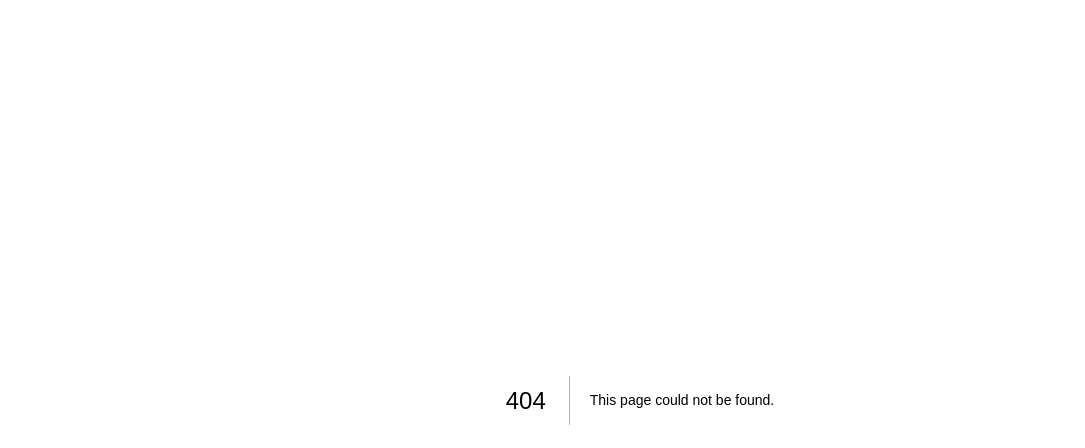
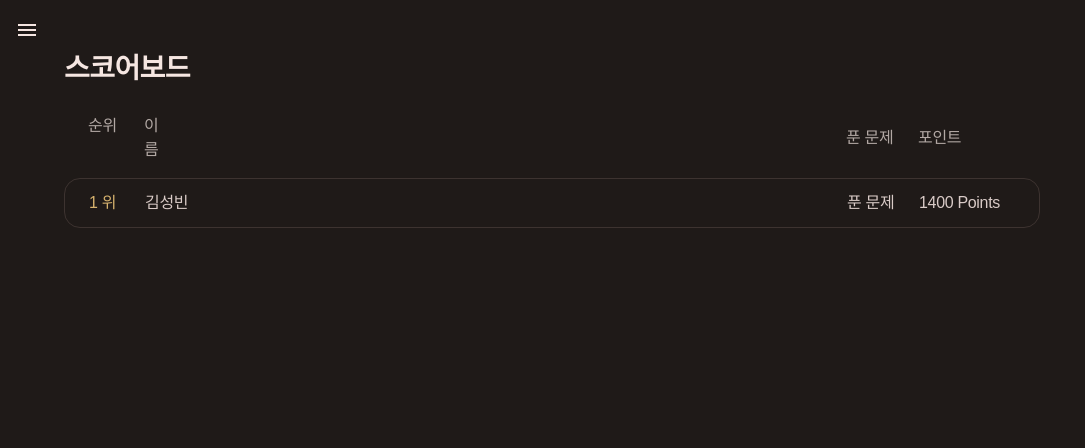
Before and after one commit to 2024-LOGCON/logcon-frontend, a Next.js app: page /scoreboard in a window 1280 px wide. Before the commit this address had no page. Shown: the top 448 px of the page, without its empty margins (0-1085 px from the left). Built offline with nearby package versions, Linux system fonts and the light colour scheme; a web font is replaced by a local one.

Commit message:
feat: Create scoreboard page

```diff
--- /dev/null
+++ b/pages/scoreboard/index.tsx
@@ -0,0 +1,194 @@
+import Content from "@/components/Content";
+import styled from "styled-components";
+
+export default function Scoreboard() {
+  return (
+    <>
+      <Content.Container>
+        <Category>
+          <MainTitle>스코어보드</MainTitle>
+          <MainWrapper>
+            <ProblemWrapper>
+              <HeaderWrapper>
+                <HeaderContentLeft>
+                  <HeaderContentLeftItmes1>순위</HeaderContentLeftItmes1>
+                  <HeaderContentLeftItems2>이름</HeaderContentLeftItems2>
+                </HeaderContentLeft>
+                <HeaderContentRight>
+                  <HeaderContentRightItems1>푼 문제</HeaderContentRightItems1>
+                  <HeaderContentRightItems2>포인트</HeaderContentRightItems2>
+                </HeaderContentRight>
+              </HeaderWrapper>
+            </ProblemWrapper>
+            <TableWrapper>
+              <TableContentWrapper>
+                <TableContent>
+                  <TableSubContentLeft>
+                    <TableContentLeftItems1>1 위</TableContentLeftItems1>
+                    <TableContentLeftItems2>김성빈</TableContentLeftItems2>
+                  </TableSubContentLeft>
+                  <TableSubContentRight>
+                    <TableContentRightItems1>푼 문제</TableContentRightItems1>
+                    <TableContentRightItems2>
+                      1400 Points
+                    </TableContentRightItems2>
+                  </TableSubContentRight>
+                </TableContent>
+              </TableContentWrapper>
+            </TableWrapper>
+          </MainWrapper>
+        </Category>
+      </Content.Container>
+    </>
+  );
+}
+
+const Category = styled.div`
+  display: flex;
+  flex-direction: column;
+  align-items: flex-start;
+  align-self: stretch;
+
+  gap: 24px;
+  width: 100%;
+  max-width: 976px;
+`;
+
+const MainTitle = styled.h1`
+  color: var(--2024-logcon-70, #f5e6e1);
+  font-size: 28px;
+  font-weight: 600;
+  line-height: 150%;
+  letter-spacing: -0.56px;
+`;
+
+const MainWrapper = styled(Category)`
+  gap: 16px;
+
+  width: 100%;
+  max-width: 1020px;
+`;
+
+const ProblemWrapper = styled(Category)`
+  padding: 0px 24px;
+
+  @media (max-width: 920px) {
+  }
+`;
+
+const HeaderWrapper = styled.div`
+  display: flex;
+  justify-content: space-between;
+  align-items: center;
+  align-self: stretch;
+
+  width: 100%;
+  max-width: 926px;
+`;
+
+const HeaderContentLeft = styled.div`
+  display: flex;
+  align-items: flex-start;
+`;
+
+const HeaderContentRight = styled(HeaderContentLeft)`
+  width: 100%;
+  max-width: 168px;
+`;
+
+const HeaderContentLeftItmes1 = styled.p`
+  font-size: 16px;
+  font-weight: 400;
+  line-height: 150%;
+  letter-spacing: -0.32px;
+
+  color: var(--2024-logcon-50, #b2a8a4);
+
+  width: 56px;
+`;
+
+const HeaderContentLeftItems2 = styled(HeaderContentLeftItmes1)`
+  width: 100%;
+  max-width: 28px;
+`;
+
+const HeaderContentRightItems1 = styled(HeaderContentLeftItmes1)`
+  width: 100%;
+  max-width: 72px;
+`;
+const HeaderContentRightItems2 = styled(HeaderContentRightItems1)`
+  max-width: 96px;
+`;
+
+const TableWrapper = styled.div`
+  display: flex;
+  flex-direction: column;
+  align-items: flex-start;
+  align-self: stretch;
+
+  border-radius: 16px;
+  border: 1px solid var(--2024-logcon-40, #3d3330);
+
+  width: 100%;
+  @media (max-width: 920px) {
+  }
+`;
+const TableContentWrapper = styled.div`
+  display: flex;
+  flex-direction: column;
+  align-items: flex-start;
+  align-self: stretch;
+
+  padding: 12px 24px;
+
+  gap: 24px;
+`;
+
+const TableContent = styled.div`
+  display: flex;
+  justify-content: space-between;
+  align-items: center;
+  align-self: stretch;
+`;
+
+const TableSubContentLeft = styled.div`
+  display: flex;
+  align-items: flex-start;
+
+  width: 90%;
+  @media (max-width: 387px) {
+    width: 70%;
+  }
+`;
+const TableSubContentRight = styled(TableSubContentLeft)`
+  width: 100%;
+  max-width: 168px;
+`;
+
+const TableContentLeftItems1 = styled.p`
+  color: #d6b26e;
+
+  font-size: 16px;
+  font-weight: 400;
+  line-height: 150%;
+  letter-spacing: -0.32px;
+
+  width: 100%;
+  max-width: 56px;
+`;
+
+const TableContentLeftItems2 = styled.p`
+  color: var(--2024-logcon-60, #d9cbc7);
+  font-size: 16px;
+  font-weight: 400;
+  line-height: 150%;
+  letter-spacing: -0.32px;
+`;
+
+const TableContentRightItems1 = styled(TableContentLeftItems2)`
+  width: 100%;
+  max-width: 72px;
+`;
+const TableContentRightItems2 = styled(TableContentRightItems1)`
+  max-width: 96px;
+`;
```
